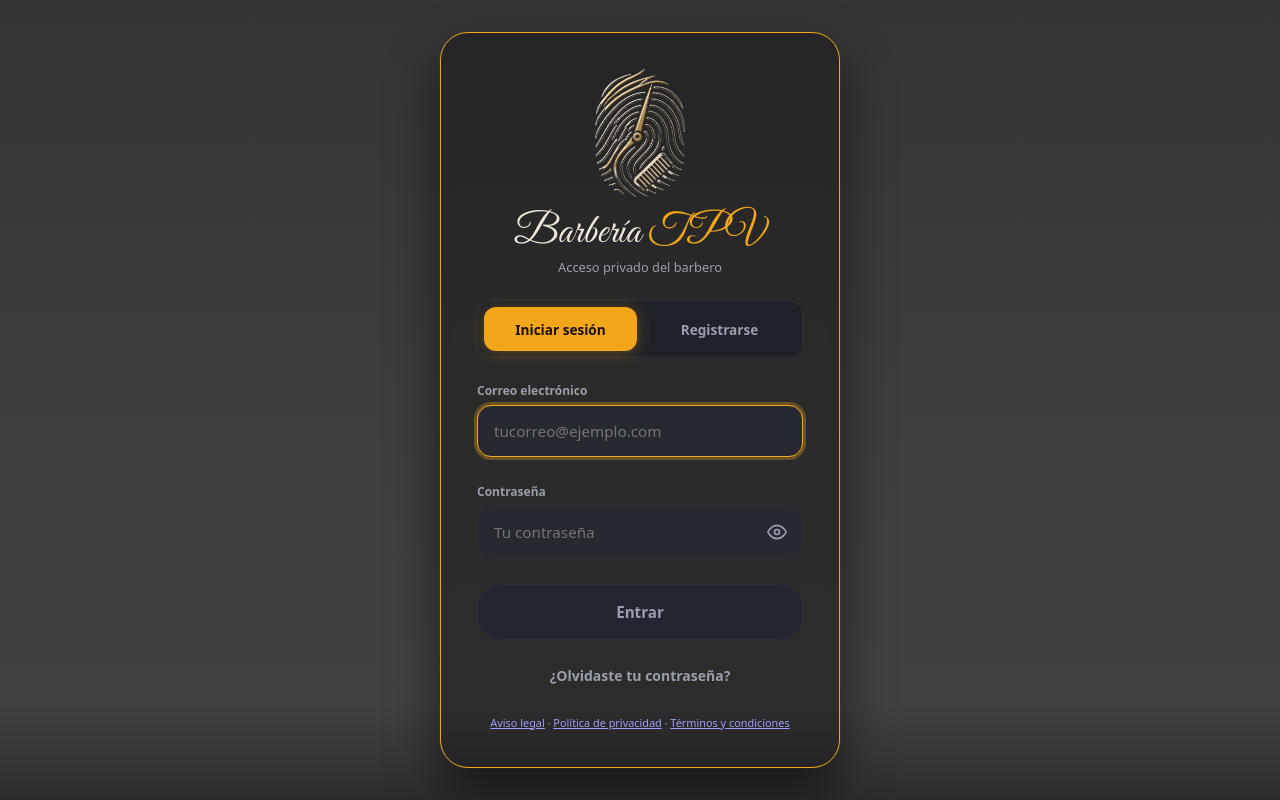
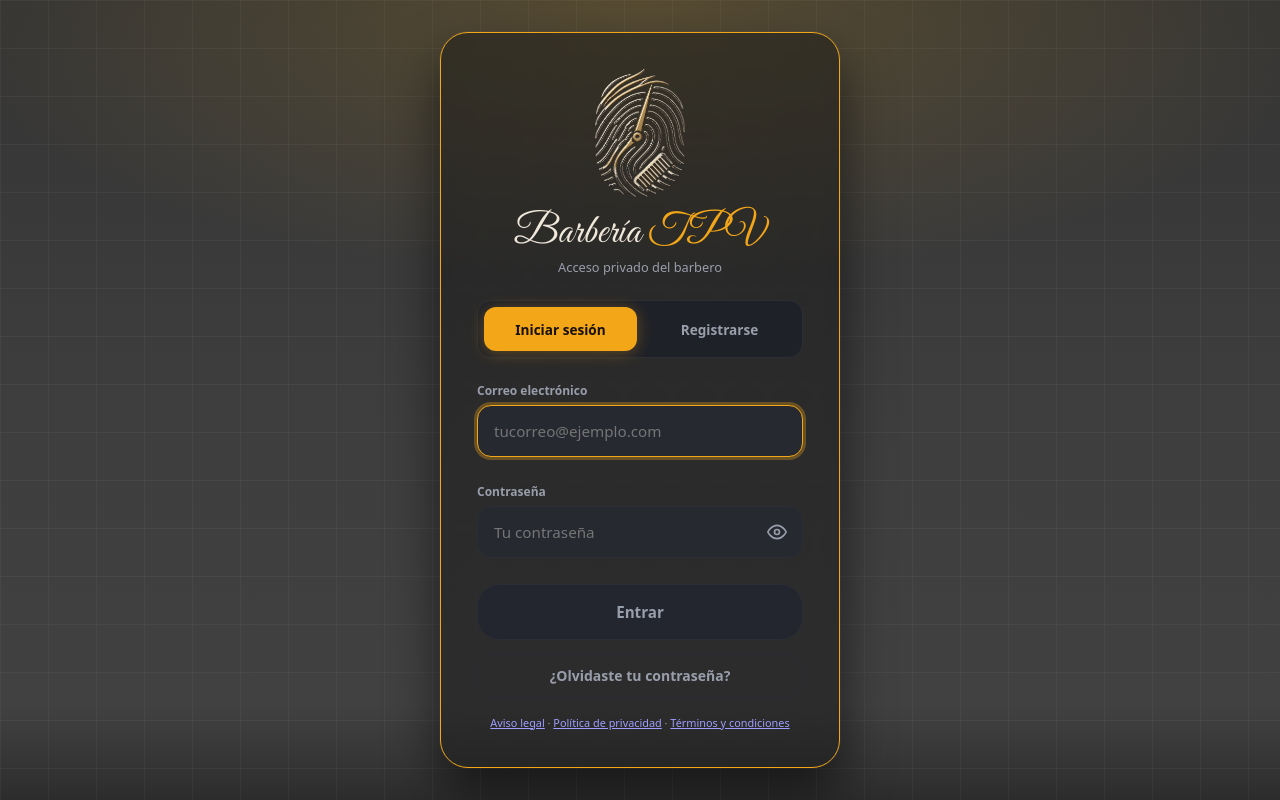
Before and after one commit to jamessalas123/Barberia-TPV, a website: page index.html in a window 1280 px wide. Drawn offline with nearby package versions, Linux system fonts and the light colour scheme.

Commit message:
Agregar la rejilla fina y el resplandor dorado radial (el mismo fondo del hero de la landing) a toda la app, encima del degradado ya aprobado

```diff
--- a/index.html
+++ b/index.html
@@ -86,7 +86,11 @@
 }
 html, body, #root { height: 100%; }
 body {
-  background: linear-gradient(to bottom,
+  background:
+    radial-gradient(ellipse 80% 50% at 50% 0%, oklch(0.82 0.16 82 / 18%), transparent 70%),
+    linear-gradient(to right, oklch(1 0 0 / 4%) 1px, transparent 1px),
+    linear-gradient(to bottom, oklch(1 0 0 / 4%) 1px, transparent 1px),
+    linear-gradient(to bottom,
       rgb(52,52,52) 0%,
       rgb(58,58,58) 30%,
       rgb(62,62,62) 55%,
@@ -94,7 +98,8 @@ body {
       rgb(65,65,65) 88%,
       rgb(54,54,54) 95%,
       rgb(44,44,44) 100%);
-  background-attachment: fixed;
+  background-size: auto, 48px 48px, 48px 48px, auto;
+  background-attachment: fixed, fixed, fixed, fixed;
   color: var(--foreground);
   font-family: ui-sans-serif, system-ui, -apple-system, 'Segoe UI', Roboto, sans-serif;
   -webkit-tap-highlight-color: transparent;
```
Lines whose indentation alone changed are shown as unchanged.
